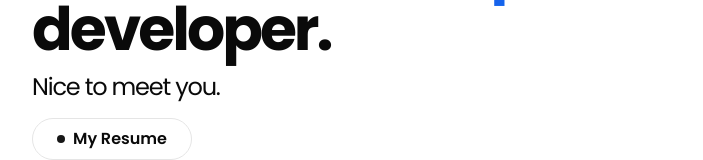
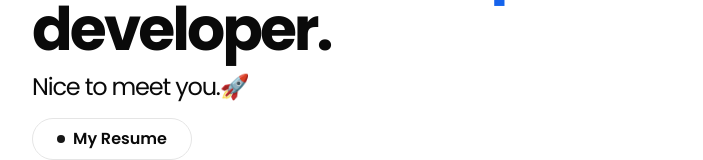
Before and after one commit to efeliza00/web-portfolio, a React (Vite) app: page / in a window 1280 px wide. Shown: the part 383-543 px from the top of the page, without its empty margins (224-927 px from the left). Built offline with nearby package versions, Linux system fonts and the light colour scheme.

Commit message:
chore(home-section): update text

```diff
--- a/src/components/home-section.jsx
+++ b/src/components/home-section.jsx
@@ -14,7 +14,7 @@ const HomeSection = ({ info }) => {
             </BlurFade>
             <BlurFade delay={0.25 * 2} inView className="mt-4">
                 <span className="text-pretty text-xl tracking-tighter sm:text-xl xl:text-2xl/none">
-                    Nice to meet you.
+                    Nice to meet you.&#x1F680;
                 </span>
             </BlurFade>
             <BlurFade delay={0.25 * 3} inView className="mt-4">
```
